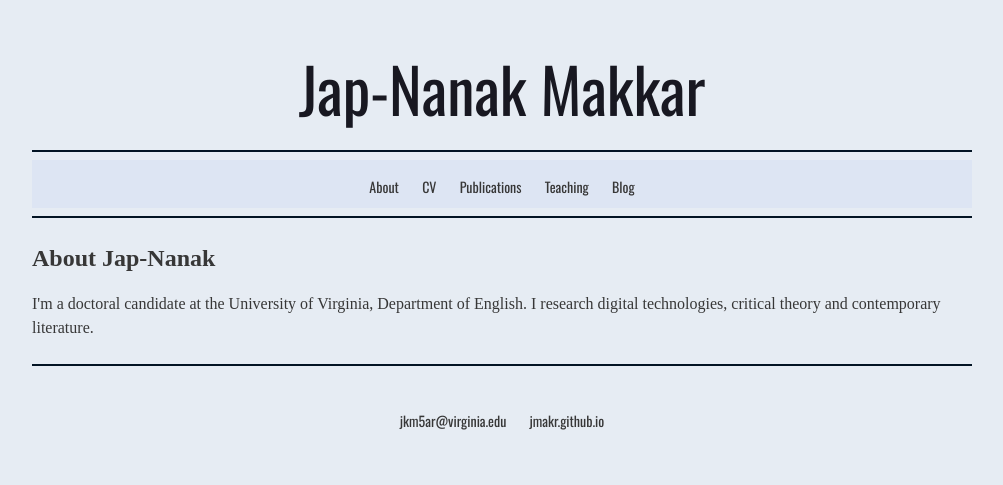
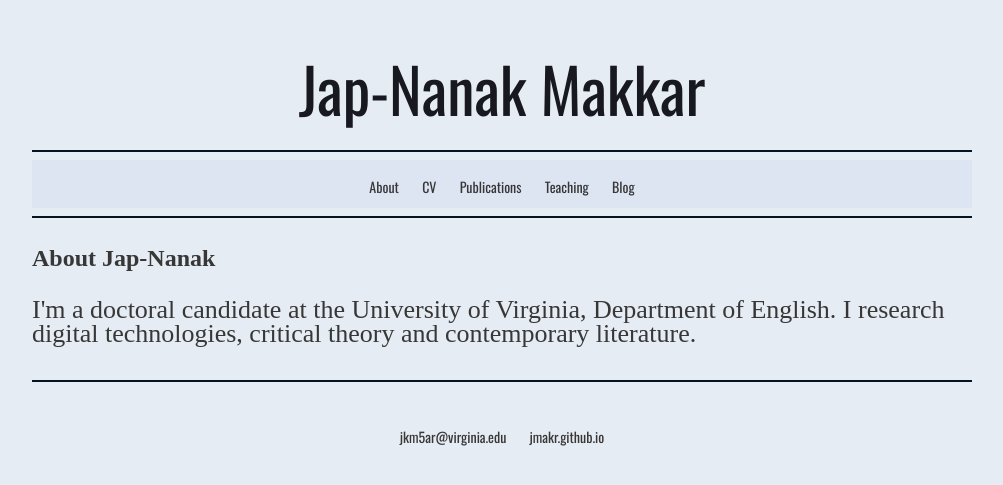
Before and after one commit to jmakr/jmakr.github.io, a Jekyll site: the page built from about/index.html, in a window 1280 px wide. Shown: the top 485 px of the page, without its empty margins (138-1141 px from the left). Built offline with Jekyll 4.4.1, drawn with Linux system fonts in a browser that asks for light colours; some web fonts are replaced.

Commit message:
Update main.css

```diff
--- a/css/main.css
+++ b/css/main.css
@@ -1,4 +1,4 @@
-.markdown-preview.markdown-preview {  &, h4, h5, h6, p, p5, ul, ol {font-size: 1.2em;} }
+
 
 
 .h1logocontainer {
@@ -211,7 +211,7 @@ h5 { /* blog header  */
 p {
     font-family: Rasa, "Century Schoolbook", serif;
     font-weight: 400;
-    font-size: 16px;
+    font-size: 26px;
     line-height: 24px;
     color:#373737;  /* charcoal  */
 
```
